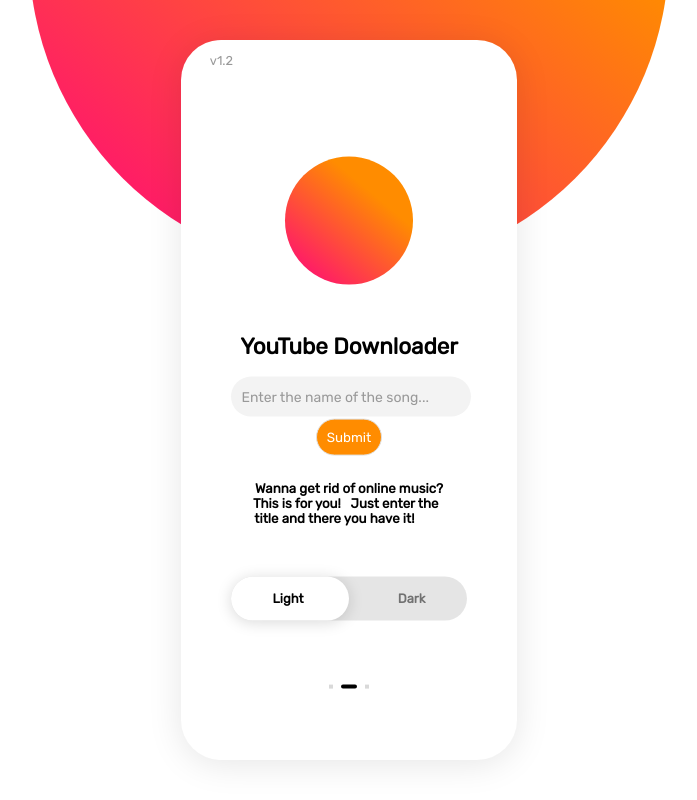
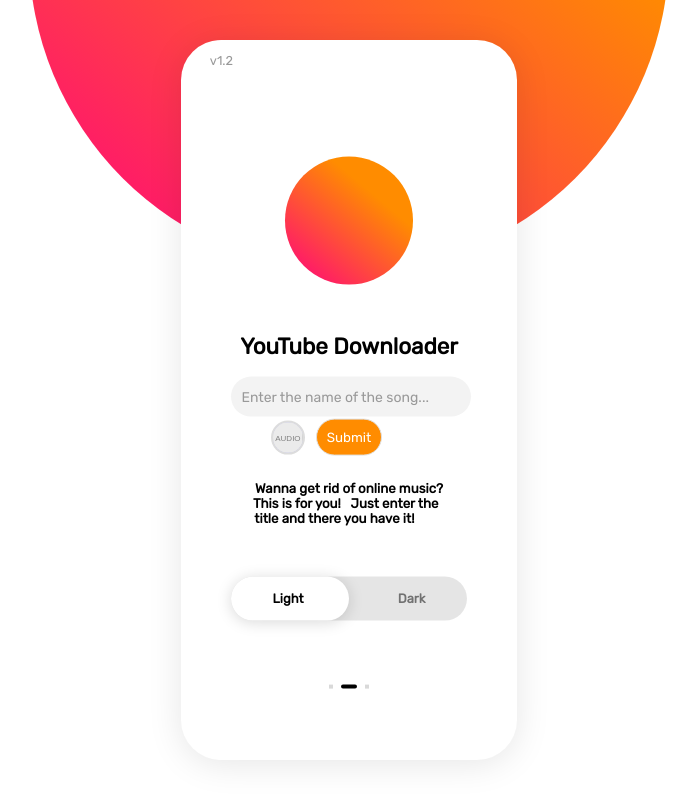
Before and after one commit to chinmaykrishnroy/YouTubeDownloader, a Flask app: page / in a window 1280 px wide. Shown: the whole page, without its empty margins (291-988 px from the left). Run offline with Flask 3, Linux system fonts and the light colour scheme.

Commit message:
Update index.html

```diff
--- a/v1.2/templates/index.html
+++ b/v1.2/templates/index.html
@@ -336,6 +336,121 @@
             bottom: 42%;
         }
 
+        .switch {
+            position: absolute;
+            display: flex;
+            margin-top: 4px;
+            margin-left: 40px;
+            width: 30px;
+            height: 30px;
+            border: 2px solid #dcdcdc;
+            background: #f0f0f0;
+            /* box-shadow: 2px 2px 7px #bebebe, -2px -2px 7px #ffffff; */
+            overflow: hidden;
+            border-radius: 60px;
+        }
+
+        .switch input {
+            opacity: 0;
+            width: 0;
+            height: 0;
+        }
+
+        .slider {
+            position: absolute;
+            cursor: pointer;
+            top: 0;
+            left: 0;
+            right: 0;
+            bottom: 0;
+            -webkit-transition: 0.125s;
+            transition: 0.125s;
+        }
+
+        input:checked+.slider:before {
+            background: white;
+            box-shadow: none;
+        }
+
+        input:focus+.slider {
+            box-shadow: 0 0 1px #2196f3;
+        }
+
+        .slider {
+            color: #818181;
+            display: flex;
+            align-items: center;
+            justify-content: center;
+            font-size: 8px;
+            font-family: sans-serif;
+        }
+
+        .slider--0 {
+            color: white;
+            font-weight: 600;
+            background-color: #6969ce;
+        }
+
+        .slider--1 div {
+            transition: 0.125s;
+        }
+
+        .slider--1 div {
+            position: absolute;
+            width: 100%;
+            height: 50%;
+            left: 0;
+        }
+
+        input:checked~.slider--1 div:first-child {
+            transform: translateY(-100%);
+            transition-delay: 0.125s;
+        }
+
+        input:checked~.slider--1 div:last-child {
+            transform: translateY(100%);
+            transition-delay: 0.125s;
+        }
+
+        input:checked~.slider--2 {
+            transform: translateX(100%);
+            transition-delay: 0.125s;
+        }
+
+        input:checked~.slider--3 {
+            transform: translateX(-100%);
+            transition-delay: 0s;
+        }
+
+        .slider--1 div:first-child {
+            transform: translateY(0);
+            top: 0;
+            background-color: #f3f3f3;
+            transition-delay: 0s;
+        }
+
+        .slider--1 div:last-child {
+            transform: translateY(0);
+            bottom: 0;
+            background-color: #f3f3f3;
+            border-top: 1px solid #e0e0e0;
+            transition-delay: 0s;
+        }
+
+        .slider--2 {
+            background-color: #e6e6e6;
+            transition-delay: 0.125s;
+            transform: translateX(0);
+            border-left: 1px solid #d2d2d2;
+        }
+
+        .slider--3 {
+            background-color: #ebebeb;
+            transition-delay: 0.125s;
+            transform: translatex(0);
+            border-right: 1px solid #d2d2d2;
+        }
+
         /* -------- Switch Styles ------------*/
         [type="checkbox"] {
             display: none;
@@ -419,6 +534,16 @@
                     <div class="">
                         <form action="/process_data" method="post">
                             <input type="text" name="input_data" placeholder="Enter the name of the song...">
+                            <label class="switch">
+                                <input type="checkbox" name="a_v">
+                                <div class="slider slider--0">VIDEO</div>
+                                <div class="slider slider--1">
+                                    <div></div>
+                                    <div></div>
+                                </div>
+                                <div class="slider slider--2"></div>
+                                <div class="slider slider--3">AUDIO</div>
+                            </label>
                             <button class="final" type="submit">Submit</button>
                         </form>
                     </div>
@@ -445,15 +570,11 @@
             </div>
         </div>
         <div class="credit">
-        <p>
-          Created by
-          <a
-            href="https://github.com/chinmaykrishnroy"
-            target="_blank"
-            >Chinmay Krishn Roy</a
-          >
-        </p>
-      </div>
+            <p>
+                Created by
+                <a href="https://github.com/chinmaykrishnroy" target="_blank">Chinmay Krishn Roy</a>
+            </p>
+        </div>
     </div>
 </body>
 
```
